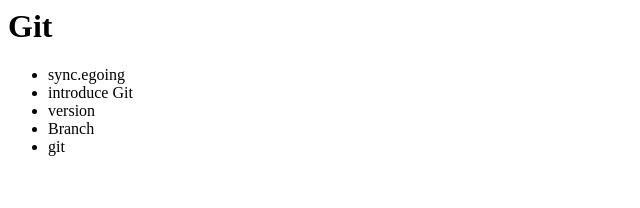
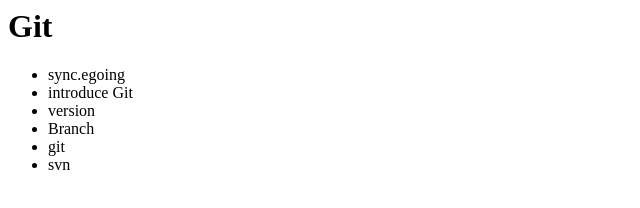
Before and after one commit to PostEpi/opensource_postEpi, a plain HTML site: page indexgit.html in a window 1280 px wide. Shown: the full height of the page, 0-640 px from the left. Drawn offline with Linux system fonts and the light colour scheme.

Commit message:
third edit

```diff
--- a/indexgit.html
+++ b/indexgit.html
@@ -13,6 +13,7 @@
 		<li>version</li>
 		<li>Branch</li>
 		<li>git</li>
+		<li>svn</li>
 	</ul>
 </body>
 </html>
```
